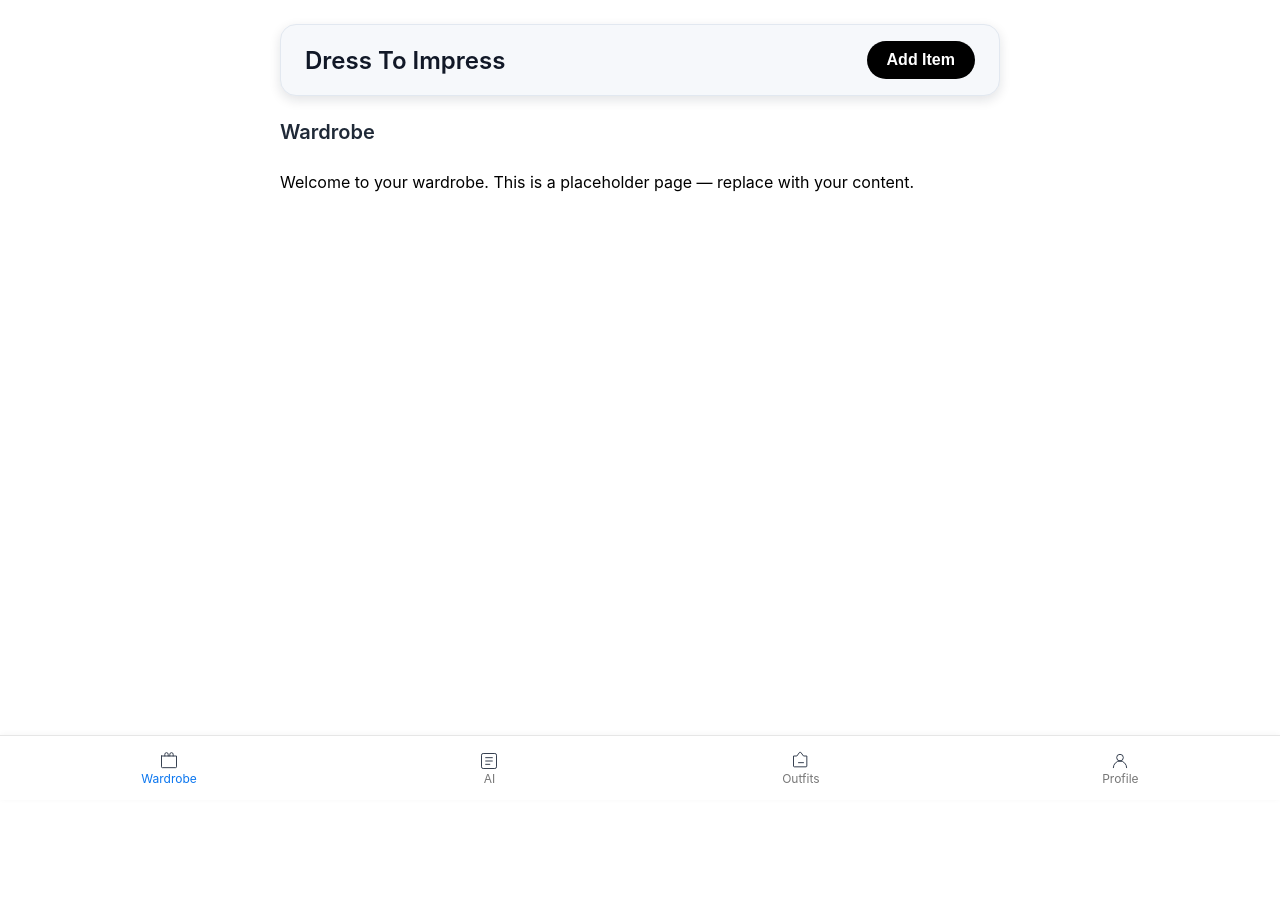
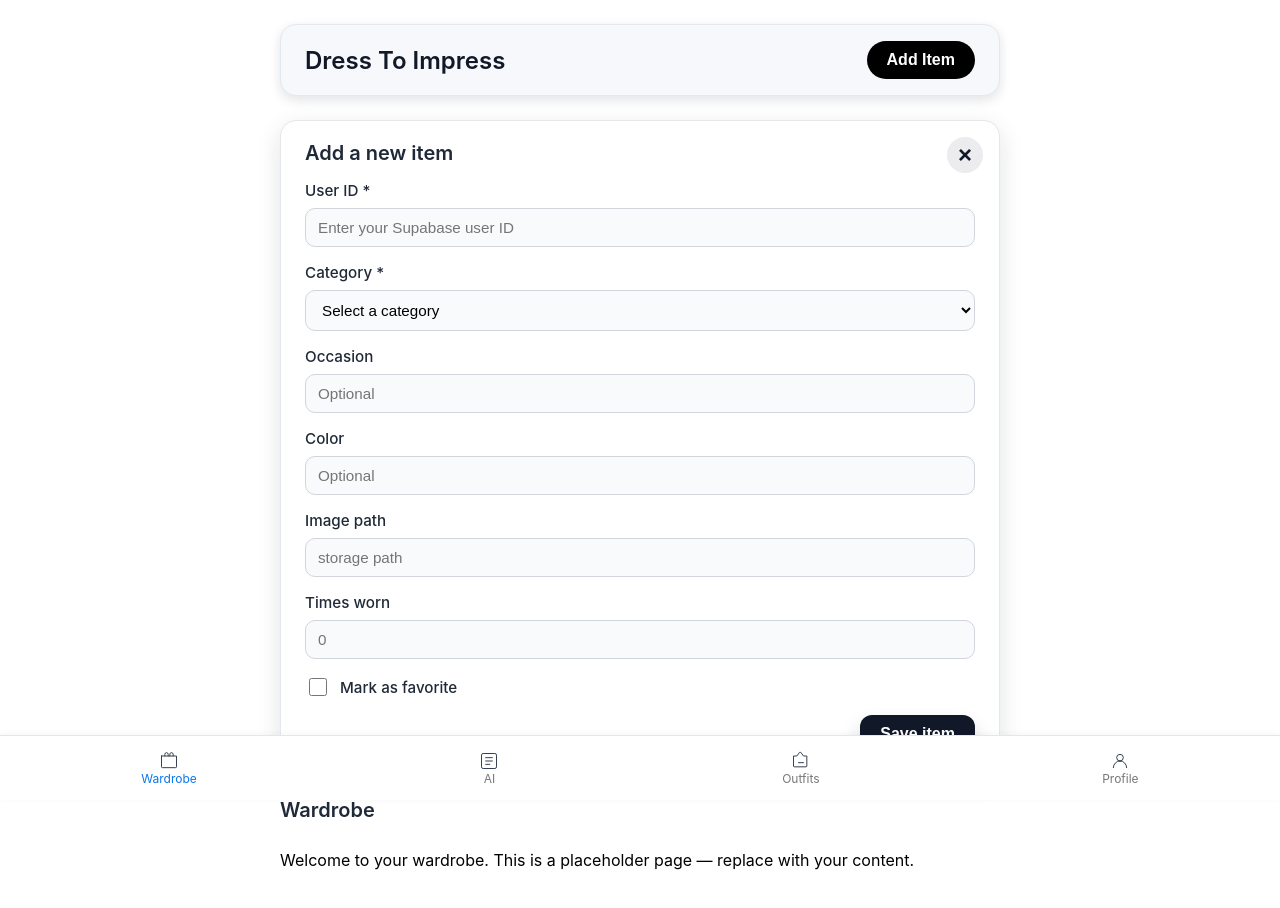
Before and after one commit to saronieeee/CSE115A, a React (Create React App) app in the folder frontend/: page / in a window 1280 px wide. Both pictures are taken after a click on the button "Add Item". Shown: the top 908 px of the page. Before the commit the page ends 800 px from the top, so only its background shows below. Built offline with nearby package versions, Linux system fonts and the light colour scheme; no server answers.

Commit message:
add Add Item form

```diff
--- a/frontend/package.json
+++ b/frontend/package.json
@@ -7,6 +7,7 @@
     "@testing-library/jest-dom": "^6.9.1",
     "@testing-library/react": "^16.3.0",
     "@testing-library/user-event": "^13.5.0",
+    "@supabase/supabase-js": "^2.48.0",
     "react": "^19.2.0",
     "react-dom": "^19.2.0",
     "react-scripts": "5.0.1",
--- /dev/null
+++ b/frontend/src/components/WardrobeAddItemForm.css
@@ -0,0 +1,145 @@
+.wardrobe-form-wrapper {
+  width: 100%;
+  max-width: 720px;
+  margin: 0 auto;
+  padding: 20px 24px;
+  box-sizing: border-box;
+  border-radius: 16px;
+  background-color: #ffffff;
+  border: 1px solid #e5e7eb;
+  box-shadow: 0 8px 24px rgba(15, 23, 42, 0.12);
+  display: flex;
+  flex-direction: column;
+  gap: 16px;
+  position: relative;
+}
+
+.wardrobe-add-form {
+  display: grid;
+  gap: 16px;
+}
+
+.wardrobe-close-button {
+  position: absolute;
+  top: 16px;
+  right: 16px;
+  width: 36px;
+  height: 36px;
+  border-radius: 9999px;
+  border: none;
+  background-color: rgba(17, 24, 39, 0.08);
+  color: #111827;
+  font-size: 1.5rem;
+  font-weight: 600;
+  line-height: 1;
+  display: flex;
+  align-items: center;
+  justify-content: center;
+  cursor: pointer;
+  transition: background-color 0.2s ease, transform 0.2s ease;
+}
+
+.wardrobe-close-button:hover,
+.wardrobe-close-button:focus-visible {
+  background-color: rgba(17, 24, 39, 0.16);
+}
+
+.wardrobe-close-button:disabled {
+  opacity: 0.5;
+  cursor: not-allowed;
+}
+
+.wardrobe-form-row {
+  display: flex;
+  flex-direction: column;
+  gap: 8px;
+}
+
+.wardrobe-form-row label {
+  font-size: 0.95rem;
+  font-weight: 500;
+  color: #1f2937;
+}
+
+.wardrobe-form-row input,
+.wardrobe-form-row select {
+  padding: 10px 12px;
+  border-radius: 10px;
+  border: 1px solid #d1d5db;
+  background-color: #f9fafb;
+  font-size: 0.95rem;
+  transition: border-color 0.2s ease, box-shadow 0.2s ease;
+}
+
+.wardrobe-form-row input:focus,
+.wardrobe-form-row select:focus {
+  outline: none;
+  border-color: #1f2937;
+  box-shadow: 0 0 0 2px rgba(17, 24, 39, 0.1);
+  background-color: #fff;
+}
+
+.wardrobe-checkbox {
+  display: inline-flex;
+  align-items: center;
+  gap: 10px;
+  font-size: 0.95rem;
+  font-weight: 500;
+  color: #1f2937;
+}
+
+.wardrobe-checkbox input {
+  width: 18px;
+  height: 18px;
+}
+
+.wardrobe-form-actions {
+  display: flex;
+  justify-content: flex-end;
+  gap: 12px;
+}
+
+.wardrobe-submit-button {
+  display: inline-flex;
+  align-items: center;
+  justify-content: center;
+  padding: 10px 20px;
+  font-size: 1rem;
+  font-weight: 600;
+  border-radius: 12px;
+  transition: transform 0.2s ease, box-shadow 0.2s ease, background-color 0.2s ease;
+  cursor: pointer;
+  border: none;
+  background-color: #111827;
+  color: #ffffff;
+  box-shadow: 0 12px 20px rgba(17, 24, 39, 0.2);
+}
+
+.wardrobe-submit-button:hover,
+.wardrobe-submit-button:focus-visible {
+  background-color: #1f2937;
+}
+
+.wardrobe-submit-button:disabled {
+  opacity: 0.6;
+  cursor: not-allowed;
+  box-shadow: none;
+}
+
+.wardrobe-form-error {
+  margin: 0;
+  color: #b91c1c;
+  font-size: 0.95rem;
+}
+
+.wardrobe-form-success {
+  margin: 0;
+  color: #047857;
+  font-size: 0.95rem;
+}
+
+@media (max-width: 480px) {
+  .wardrobe-form-wrapper {
+    padding: 16px;
+  }
+}
--- /dev/null
+++ b/frontend/src/components/WardrobeAddItemForm.tsx
@@ -0,0 +1,215 @@
+import React, { ChangeEvent, FormEvent, useState } from 'react';
+import { supabase } from '../lib/supabaseClient';
+import './WardrobeAddItemForm.css';
+
+type Props = {
+  onClose: () => void;
+};
+
+type FormState = {
+  userId: string;
+  category: string;
+  occasion: string;
+  color: string;
+  imagePath: string;
+  favorite: boolean;
+  timesWorn: string;
+};
+
+const initialState: FormState = {
+  userId: '',
+  category: '',
+  occasion: '',
+  color: '',
+  imagePath: '',
+  favorite: false,
+  timesWorn: '',
+};
+
+const WardrobeAddItemForm: React.FC<Props> = ({ onClose }) => {
+  const [formState, setFormState] = useState<FormState>(initialState);
+  const [isSubmitting, setIsSubmitting] = useState(false);
+  const [error, setError] = useState<string | null>(null);
+  const [success, setSuccess] = useState<string | null>(null);
+
+  const handleChange = (event: ChangeEvent<HTMLInputElement | HTMLSelectElement>) => {
+    const { name, value, type } = event.target;
+    setFormState((prev) => ({
+      ...prev,
+      [name]: type === 'checkbox' ? (event.target as HTMLInputElement).checked : value,
+    }));
+  };
+
+  const handleClose = () => {
+    if (isSubmitting) return;
+    setFormState(initialState);
+    setError(null);
+    setSuccess(null);
+    onClose();
+  };
+
+  const handleSubmit = async (event: FormEvent<HTMLFormElement>) => {
+    event.preventDefault();
+    setError(null);
+    setSuccess(null);
+
+    const trimmedCategory = formState.category.trim();
+    const trimmedUserId = formState.userId.trim();
+
+    if (!trimmedUserId || !trimmedCategory) {
+      setError('User ID and category are required.');
+      return;
+    }
+
+    const timesWornValue = formState.timesWorn.trim()
+      ? Number(formState.timesWorn.trim())
+      : null;
+
+    if (timesWornValue !== null && Number.isNaN(timesWornValue)) {
+      setError('Times worn must be a number.');
+      return;
+    }
+
+    const insertPayload = {
+      user_id: trimmedUserId,
+      category: trimmedCategory,
+      occasion: formState.occasion.trim() || null,
+      color: formState.color.trim() || null,
+      image_path: formState.imagePath.trim() || null,
+      favorite: formState.favorite,
+      times_worn: timesWornValue,
+    };
+
+    setIsSubmitting(true);
+    try {
+      const { error: insertError } = await supabase.from('closet_items').insert([insertPayload]);
+      if (insertError) {
+        throw new Error(insertError.message);
+      }
+      setSuccess('Item added to your wardrobe!');
+      setFormState(initialState);
+    } catch (err) {
+      const message =
+        err instanceof Error ? err.message : 'Something went wrong while adding the item.';
+      setError(message);
+    } finally {
+      setIsSubmitting(false);
+    }
+  };
+
+  return (
+    <section className="wardrobe-form-wrapper">
+      <button
+        type="button"
+        className="wardrobe-close-button"
+        onClick={handleClose}
+        aria-label="Close add item form"
+        disabled={isSubmitting}
+      >
+        &times;
+      </button>
+      <h2 className="wardrobe-section-heading">Add a new item</h2>
+      <form className="wardrobe-add-form" onSubmit={handleSubmit}>
+        <div className="wardrobe-form-row">
+          <label htmlFor="userId">User ID *</label>
+          <input
+            id="userId"
+            name="userId"
+            value={formState.userId}
+            onChange={handleChange}
+            placeholder="Enter your Supabase user ID"
+            required
+          />
+        </div>
+
+        <div className="wardrobe-form-row">
+          <label htmlFor="category">Category *</label>
+          <select
+            id="category"
+            name="category"
+            value={formState.category}
+            onChange={handleChange}
+            required
+          >
+            <option value="" disabled>
+              Select a category
+            </option>
+            <option value="shirt">Shirt</option>
+            <option value="pants">Pants</option>
+            <option value="outerwear">Outerwear</option>
+            <option value="accessories">Accessories</option>
+            <option value="shoes">Shoes</option>
+          </select>
+        </div>
+
+        <div className="wardrobe-form-row">
+          <label htmlFor="occasion">Occasion</label>
+          <input
+            id="occasion"
+            name="occasion"
+            value={formState.occasion}
+            onChange={handleChange}
+            placeholder="Optional"
+          />
+        </div>
+
+        <div className="wardrobe-form-row">
+          <label htmlFor="color">Color</label>
+          <input
+            id="color"
+            name="color"
+            value={formState.color}
+            onChange={handleChange}
+            placeholder="Optional"
+          />
+        </div>
+
+        <div className="wardrobe-form-row">
+          <label htmlFor="imagePath">Image path</label>
+          <input
+            id="imagePath"
+            name="imagePath"
+            value={formState.imagePath}
+            onChange={handleChange}
+            placeholder="storage path"
+          />
+        </div>
+
+        <div className="wardrobe-form-row">
+          <label htmlFor="timesWorn">Times worn</label>
+          <input
+            id="timesWorn"
+            name="timesWorn"
+            type="number"
+            value={formState.timesWorn}
+            onChange={handleChange}
+            placeholder="0"
+            inputMode="numeric"
+            min="0"
+          />
+        </div>
+
+        <label className="wardrobe-checkbox">
+          <input
+            type="checkbox"
+            name="favorite"
+            checked={formState.favorite}
+            onChange={handleChange}
+          />
+          Mark as favorite
+        </label>
+
+        {error && <p className="wardrobe-form-error">{error}</p>}
+        {success && <p className="wardrobe-form-success">{success}</p>}
+
+        <div className="wardrobe-form-actions">
+          <button className="wardrobe-submit-button" type="submit" disabled={isSubmitting}>
+            {isSubmitting ? 'Saving...' : 'Save item'}
+          </button>
+        </div>
+      </form>
+    </section>
+  );
+};
+
+export default WardrobeAddItemForm;
--- /dev/null
+++ b/frontend/src/lib/supabaseClient.ts
@@ -0,0 +1,10 @@
+import { createClient } from '@supabase/supabase-js';
+
+const url = process.env.REACT_APP_SUPABASE_URL;
+const anonKey = process.env.REACT_APP_SUPABASE_ANON_KEY;
+
+if (!url || !anonKey) {
+  throw new Error('Missing Supabase configuration. Check REACT_APP_SUPABASE_URL and REACT_APP_SUPABASE_ANON_KEY.');
+}
+
+export const supabase = createClient(url, anonKey);
--- a/frontend/src/pages/Wardrobe.tsx
+++ b/frontend/src/pages/Wardrobe.tsx
@@ -1,15 +1,27 @@
-import React from 'react';
+import React, { useState } from 'react';
 import './Wardrobe.css';
+import WardrobeAddItemForm from '../components/WardrobeAddItemForm';
 
 const Wardrobe: React.FC = () => {
+  const [isFormOpen, setIsFormOpen] = useState(false);
+
+  const handleOpenForm = () => {
+    setIsFormOpen(true);
+  };
+
+  const handleCloseForm = () => {
+    setIsFormOpen(false);
+  };
+
   return (
     <div className="page page-wardrobe">
       <header className="wardrobe-header">
         <h1 className="wardrobe-title">Dress To Impress</h1>
-        <button className="wardrobe-add-button" type="button">
+        <button className="wardrobe-add-button" type="button" onClick={handleOpenForm}>
           Add Item
         </button>
       </header>
+      {isFormOpen && <WardrobeAddItemForm onClose={handleCloseForm} />}
       <section className="wardrobe-content">
         <h2 className="wardrobe-section-heading">Wardrobe</h2>
         <p>Welcome to your wardrobe. This is a placeholder page — replace with your content.</p>
```
